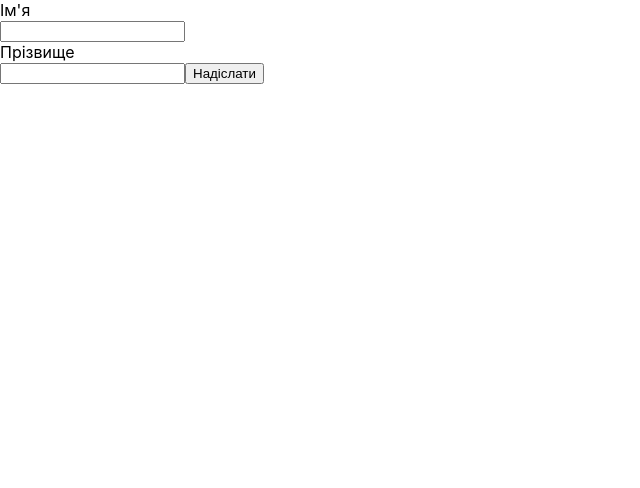
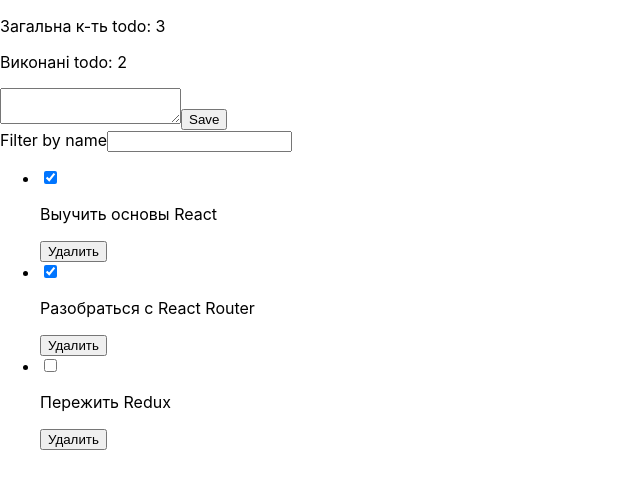
Before and after one commit to Diana064/counter, a React (Create React App) app: page / in a window 1280 px wide. Shown: the top 488 px of the page, without its empty margins (0-640 px from the left). Built offline with nearby package versions, Linux system fonts and the light colour scheme.

Commit message:
add all todos(add, filter, delete)

```diff
--- a/package.json
+++ b/package.json
@@ -7,6 +7,7 @@
     "@testing-library/jest-dom": "^5.16.3",
     "@testing-library/react": "^12.1.4",
     "@testing-library/user-event": "^13.5.0",
+    "classnames": "^2.3.2",
     "prop-types": "^15.8.1",
     "react": "^18.1.0",
     "react-dom": "^18.1.0",
--- a/src/components/App.jsx
+++ b/src/components/App.jsx
@@ -1,11 +1,14 @@
 // import ColorPicker from './colorPicker/ColorPicker.jsx';
+import shortid from 'shortid';
 // import Counter from './counter/Counter';
 // import DropDown from './dropDown/DropDown';
 
 import { Component } from 'react';
-// import ToDoList from './toDoList/ToDoLIst';
+import ToDoList from './toDoList/ToDoLIst';
 import initialTodos from '../todos.json';
-import Form from './form/Form';
+// import Form from './form/Form';
+import ToDoEditor from './toDoEditor/ToDoEditor.jsx';
+import Filter from './filter/Filter.jsx';
 
 // const colorPickerOptions = [
 //   { label: 'red', color: '#F44336' },
@@ -19,8 +22,20 @@ import Form from './form/Form';
 class App extends Component {
   state = {
     todos: initialTodos,
-    name: '',
-    surname: '',
+    filter: '',
+    // name: '',
+    // surname: '',
+  };
+  addToDo = text => {
+    console.log(text);
+    const todo = {
+      id: shortid.generate(),
+      text,
+      completed: false,
+    };
+    this.setState(prevState => ({
+      todos: [todo, ...prevState.todos],
+    }));
   };
   deleteTodos = todoId => {
     this.setState(prevState => ({
@@ -29,6 +44,42 @@ class App extends Component {
   };
   formSubmitHandler = data => {
     console.log(data);
+  };
+  toggleCompleted = todoId => {
+    // this.setState(prevState => ({
+    //   todos: prevState.todos.map(todo => {
+    //     if (todo.id === todoId) {
+    //       return {
+    //         ...todo,
+    //         completed: !todo.completed,
+    //       };
+    //     }
+
+    //     return todo;
+    //   }),
+    // }));
+
+    this.setState(({ todos }) => ({
+      todos: todos.map(todo =>
+        todo.id === todoId ? { ...todo, completed: !todo.completed } : todo
+      ),
+    }));
+  };
+  changeFilter = e => {
+    this.setState({ filter: e.currentTarget.value });
+  };
+  getVisibleTodos = () => {
+    const { filter, todos } = this.state;
+    const normalizedFilter = filter.toLowerCase();
+    return todos.filter(todo =>
+      todo.text.toLowerCase().includes(normalizedFilter)
+    );
+  };
+  getComplitedTodo = () => {
+    return this.state.todos.reduce(
+      (acc, todo) => (todo.completed ? acc + 1 : acc),
+      0
+    );
   };
   // handleNameChange = event => {
   //   console.log(event.currentTarget.value);
@@ -39,12 +90,19 @@ class App extends Component {
   //   this.setState({ surname: event.currentTarget.value });
   // };
   render() {
-    // const { todos } = this.state;
-    // const totalTodo = todos.length;
-    // const completedTodos = todos.reduce(
-    //   (acc, todo) => (todo.completed ? acc + 1 : acc),
-    //   0
-    // );
+    const { filter } = this.state;
+    const {
+      deleteTodos,
+      toggleCompleted,
+      addToDo,
+      changeFilter,
+      getVisibleTodos,
+    } = this;
+    const totalTodo = this.state.todos.length;
+    const completedTodos = this.getComplitedTodo();
+
+    const visibleTodos = getVisibleTodos();
+
     return (
       // <div>
       //   <div>
@@ -52,10 +110,10 @@ class App extends Component {
 
       //     <p>Виконані todo: {completedTodos}</p>
       //   </div>
-      //   <ToDoList todos={todos} onDeleteTodo={this.deleteTodos} />
+
       //   {/* <Counter />
       // <DropDown />
-      // <ColorPicker options={colorPickerOptions} /> */}
+
       // </div>
       // <div>
       //   <input
@@ -63,7 +121,19 @@ class App extends Component {
       //     value={this.state.inputValue}
       //     onChange={this.handleInputChange}
       //   />
-      <Form onSubmit={this.formSubmitHandler} />
+      <div>
+        <p>Загальна к-ть todo: {totalTodo}</p>
+        <p>Виконані todo: {completedTodos}</p>
+        <ToDoEditor onSubmit={addToDo} />
+        <Filter value={filter} onChange={changeFilter} />
+        {/* <Form onSubmit={this.formSubmitHandler} />
+        <ColorPicker options={colorPickerOptions} /> */}
+        <ToDoList
+          todos={visibleTodos}
+          onDeleteTodo={deleteTodos}
+          onToggleCompleted={toggleCompleted}
+        />
+      </div>
     );
   }
 }
--- /dev/null
+++ b/src/components/filter/Filter.jsx
@@ -0,0 +1,9 @@
+const Filter = ({ value, onChange }) => {
+  return (
+    <label>
+      Filter by name
+      <input type="text" value={value} onChange={onChange} />
+    </label>
+  );
+};
+export default Filter;
--- a/src/components/form/Form.jsx
+++ b/src/components/form/Form.jsx
@@ -1,9 +1,12 @@
 import { Component } from 'react';
+import shortid from 'shortid';
 
 class Form extends Component {
   state = {
     name: '',
     surname: '',
+    experience: 'junior',
+    license: false,
   };
   handleChange = event => {
     const { name, value } = event.currentTarget;
@@ -15,13 +18,20 @@ class Form extends Component {
     this.props.onSubmit(this.state);
     this.reset();
   };
+  handleLicenseChange = event => {
+    console.log(event.currentTarget.checked);
+    this.setState({ license: event.currentTarget.checked });
+  };
   reset = () => {
     this.setState({ name: '', surname: '' });
   };
+
+  nameInputId = shortid.generate();
+  surnameInputId = shortid.generate();
   render() {
     return (
       <form onSubmit={this.handleSubmit}>
-        <label htmlFor="">
+        <label htmlFor={this.nameInputId}>
           Ім'я
           <br />
           <input
@@ -29,10 +39,11 @@ class Form extends Component {
             name="name"
             value={this.state.name}
             onChange={this.handleChange}
+            id={this.nameInputId}
           />
         </label>
         <br />
-        <label htmlFor="">
+        <label htmlFor={this.surnameInputId}>
           Прізвище
           <br />
           <input
@@ -40,9 +51,49 @@ class Form extends Component {
             name="surname"
             value={this.state.surname}
             onChange={this.handleChange}
+            id={this.surnameInputId}
           />
         </label>
-        <button type="submit">Надіслати</button>
+        <p>Ваш уровень:</p>
+        <label>
+          <input
+            type="radio"
+            name=""
+            value="junior"
+            onChange={this.handleChange}
+            checked={this.state.experience === 'junior'}
+          />
+        </label>
+        <label>
+          <input
+            type="radio"
+            name=""
+            value="middle"
+            onChange={this.handleChange}
+            checked={this.state.experience === 'middle'}
+          />
+        </label>
+        <label>
+          <input
+            type="radio"
+            name=""
+            value="senior"
+            onChange={this.handleChange}
+            checked={this.state.experience === 'senior'}
+          />
+        </label>
+        <label>
+          <input
+            type="checkbox"
+            name="license"
+            checked={this.state.license}
+            onChange={this.handleLicenseChange}
+          />
+          agree with condition
+        </label>
+        <button type="submit" disabled={!this.state.license}>
+          Надіслати
+        </button>
       </form>
     );
   }
--- /dev/null
+++ b/src/components/toDoEditor/ToDoEditor.jsx
@@ -0,0 +1,31 @@
+import { Component } from 'react';
+
+class ToDoEditor extends Component {
+  state = {
+    message: '',
+  };
+
+  handleChange = e => {
+    this.setState({ message: e.currentTarget.value });
+  };
+  handleSubmit = e => {
+    e.preventDefault();
+    console.log(this.state);
+    this.props.onSubmit(this.state.message);
+    this.setState({ message: '' });
+  };
+
+  render() {
+    return (
+      <form onSubmit={this.handleSubmit}>
+        <textarea
+          value={this.state.message}
+          onChange={this.handleChange}
+        ></textarea>
+        <button type="submit">Save</button>
+      </form>
+    );
+  }
+}
+
+export default ToDoEditor;
--- a/src/components/toDoList/ToDoLIst.jsx
+++ b/src/components/toDoList/ToDoLIst.jsx
@@ -1,15 +1,42 @@
-import { ListItem, ListDeleteBtn, ListTodo } from './ToDoList.style';
-const ToDoList = ({ todos, onDeleteTodo }) => (
-  <>
-    <h2>TODo LIST</h2>
-    <ListTodo>
-      {todos.map(({ id, text }) => (
-        <ListItem key={id}>
-          <p>{text}</p>
-          <ListDeleteBtn onClick={() => onDeleteTodo(id)}>Delete</ListDeleteBtn>
-        </ListItem>
-      ))}
-    </ListTodo>
-  </>
+// import { ListItem, ListDeleteBtn, ListTodo } from './ToDoList.style';
+
+import classNames from 'classnames';
+const ToDoList = ({ todos, onDeleteTodo, onToggleCompleted }) => (
+  // <>
+  //   <h2>TODo LIST</h2>
+  //   <ListTodo>
+  //     {todos.map(({ id, text }) => (
+  //       <ListItem key={id}>
+  //         <p>{text}</p>
+  //         <ListDeleteBtn onClick={() => onDeleteTodo(id)}>Delete</ListDeleteBtn>
+  //       </ListItem>
+  //     ))}
+  //   </ListTodo>
+  // </>
+  <ul className="TodoList">
+    {todos.map(({ id, text, completed }) => (
+      <li
+        key={id}
+        className={classNames('TodoList__item', {
+          'TodoList__item--completed': completed,
+        })}
+      >
+        <input
+          type="checkbox"
+          className="TodoList__checkbox"
+          checked={completed}
+          onChange={() => onToggleCompleted(id)}
+        />
+        <p className="TodoList__text">{text}</p>
+        <button
+          type="button"
+          className="TodoList__btn"
+          onClick={() => onDeleteTodo(id)}
+        >
+          Удалить
+        </button>
+      </li>
+    ))}
+  </ul>
 );
 export default ToDoList;
```
Also changed, not shown: src/components/colorPicker/ColorPicker.jsx (+4 -6 lines), src/components/toDoEditor/ToDoEditor.styled.jsx (added), src/components/toDoList/ToDoList.styled.jsx (renamed from src/components/toDoList/ToDoList.style.jsx), 1 other file (tests, documents, lock files or other folders).
